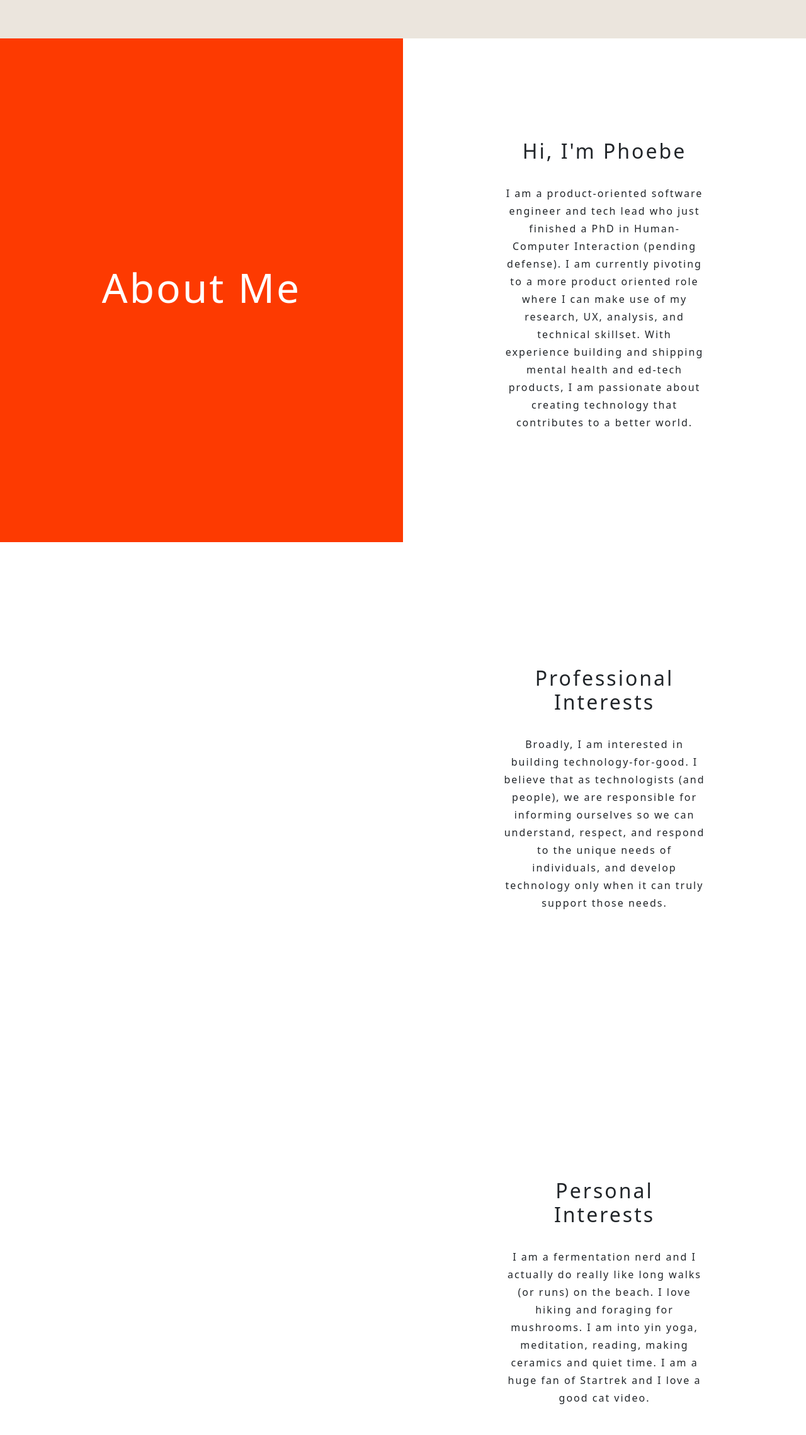
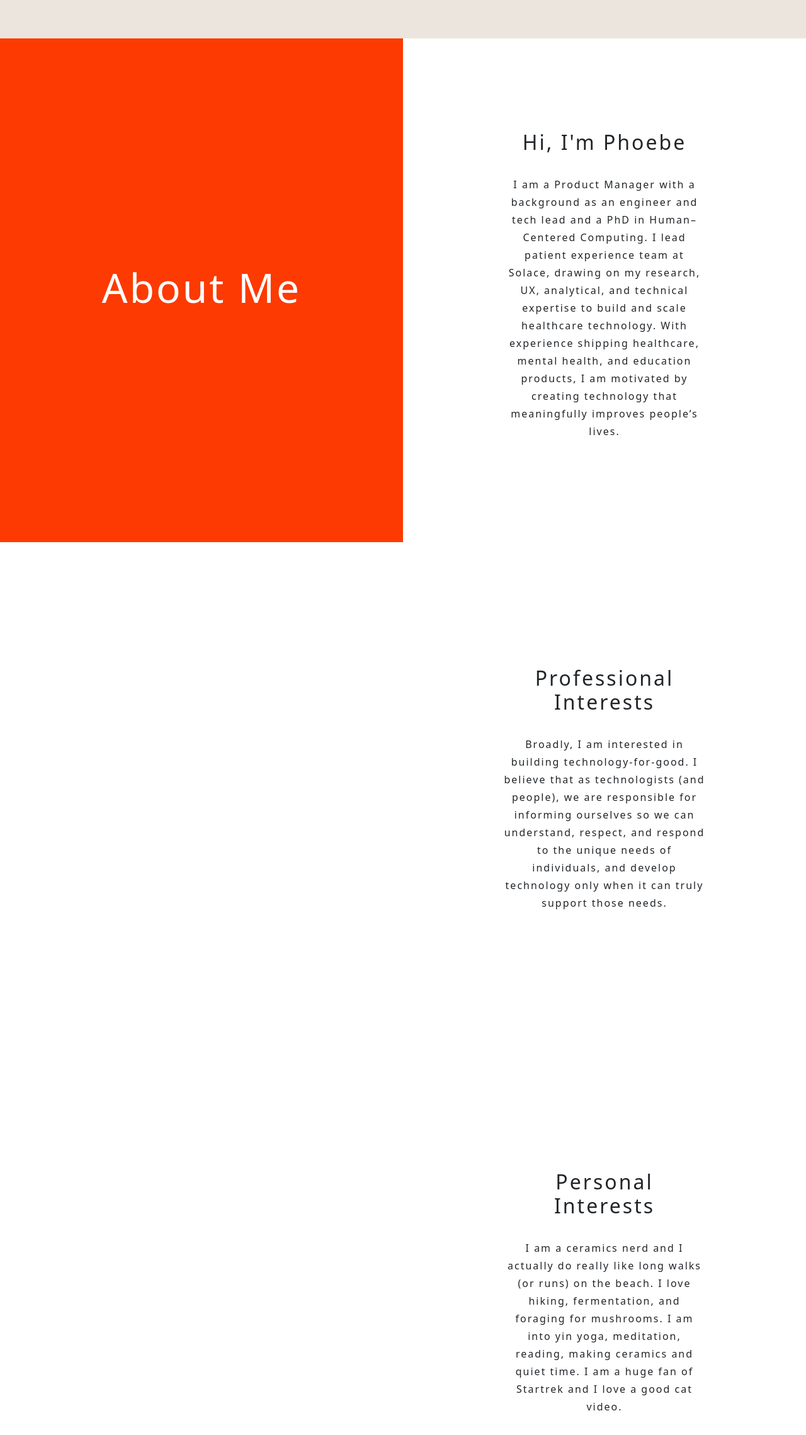
Before and after one commit to phoenixfire07/my-app, a React (Create React App) app: page / in a window 1280 px wide. Shown: the part 739-3018 px from the top of the page at 63% size. Built offline with nearby package versions, Linux system fonts and the light colour scheme.

Commit message:
Update about.js

```diff
--- a/src/data/about.js
+++ b/src/data/about.js
@@ -1,14 +1,13 @@
 export const aboutData = [
   {
     "title":"Hi, I'm Phoebe",
-    "blurb":"I am a product-oriented software engineer and tech lead who just finished a PhD in Human-Computer Interaction (pending defense). I am currently pivoting to a more product oriented role where I can make use of my research, UX, analysis, and technical skillset. With experience building and shipping mental health and ed-tech products, I am passionate about creating technology that contributes to a better world."
-  },
+    "blurb": "I am a Product Manager with a background as an engineer and tech lead and a PhD in Human–Centered Computing. I lead patient experience team at Solace, drawing on my research, UX, analytical, and technical expertise to build and scale healthcare technology. With experience shipping healthcare, mental health, and education products, I am motivated by creating technology that meaningfully improves people’s lives."  },
   {
     "title":"Professional Interests",
     "blurb":"Broadly, I am interested in building technology-for-good. I believe that as technologists (and people), we are responsible for informing ourselves so we can understand, respect, and respond to the unique needs of individuals, and develop technology only when it can truly support those needs."
   },
   {
     "title":"Personal Interests",
-    "blurb":"I am a fermentation nerd and I actually do really like long walks (or runs) on the beach. I love hiking and foraging for mushrooms. I am into yin yoga, meditation, reading, making ceramics and quiet time. I am a huge fan of Startrek and I love a good cat video."
+    "blurb":"I am a ceramics nerd and I actually do really like long walks (or runs) on the beach. I love hiking, fermentation, and foraging for mushrooms. I am into yin yoga, meditation, reading, making ceramics and quiet time. I am a huge fan of Startrek and I love a good cat video."
   },
 ];
```
